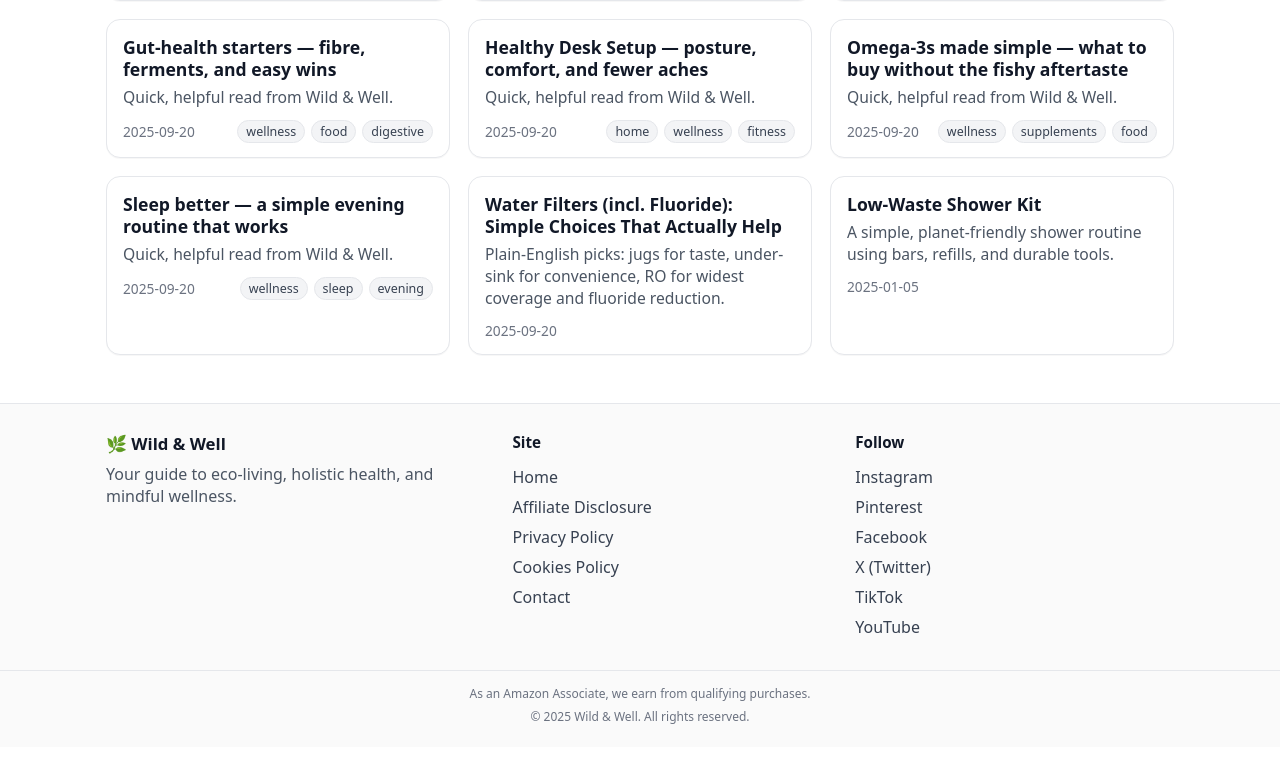
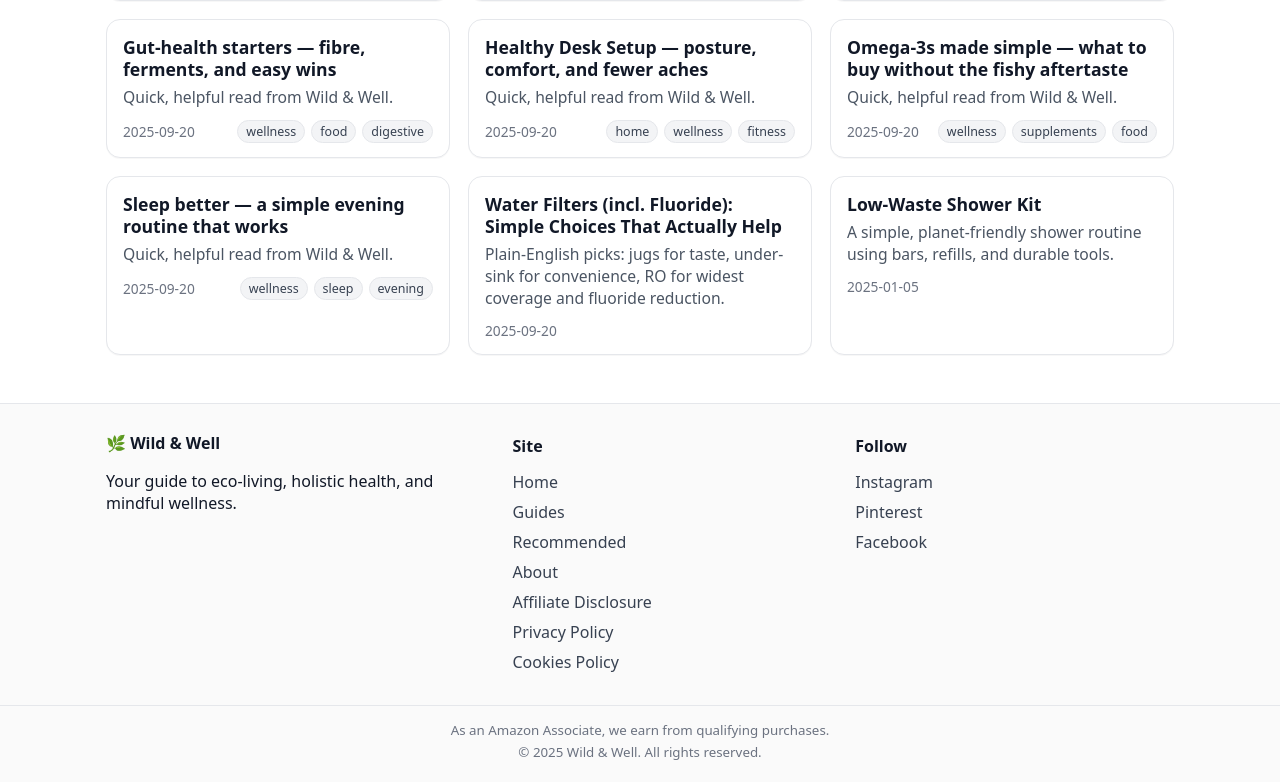
Before and after one commit to dariosandison/Eco---Holistic, a Next.js app: page / in a window 1280 px wide. Shown: the part 1130-1912 px from the top of the page. Before the commit the page ends 1877 px from the top, so only its background shows below. Built offline with nearby package versions, Linux system fonts and the light colour scheme.

Commit message:
Update Footer.js

```diff
--- a/components/Footer.js
+++ b/components/Footer.js
@@ -1,60 +1,33 @@
-// /components/Footer.js
-import React from "react";
-
 export default function Footer() {
   const year = new Date().getFullYear();
   return (
-    <footer className="footer">
-      <div className="wrap">
-        <div className="brand">
-          <div className="logo">🌿 Wild & Well</div>
+    <footer className="site-footer">
+      <div className="container wrap">
+        <div>
+          <div className="logo" style={{fontWeight:800, marginBottom:8}}>🌿 Wild & Well</div>
           <p>Your guide to eco-living, holistic health, and mindful wellness.</p>
         </div>
-
-        <nav className="links">
+        <nav>
           <h4>Site</h4>
           <a href="/">Home</a>
-          <a href="/disclosure">Affiliate Disclosure</a>
-          <a href="/privacy">Privacy Policy</a>
-          <a href="/cookies">Cookies Policy</a>
-          <a href="mailto:hello@wild-and-well.store">Contact</a>
+          <a href="/guides/">Guides</a>
+          <a href="/recommended/">Recommended</a>
+          <a href="/about/">About</a>
+          <a href="/disclosure/">Affiliate Disclosure</a>
+          <a href="/privacy/">Privacy Policy</a>
+          <a href="/cookies/">Cookies Policy</a>
         </nav>
-
-        <nav className="social">
+        <nav>
           <h4>Follow</h4>
-          {/* TODO: replace with your real profiles */}
-          <a href="https://instagram.com/yourhandle" target="_blank" rel="me noopener noreferrer">Instagram</a>
-          <a href="https://pinterest.com/yourhandle" target="_blank" rel="me noopener noreferrer">Pinterest</a>
-          <a href="https://www.facebook.com/yourpage" target="_blank" rel="me noopener noreferrer">Facebook</a>
-          <a href="https://twitter.com/yourhandle" target="_blank" rel="me noopener noreferrer">X (Twitter)</a>
-          <a href="https://www.tiktok.com/@yourhandle" target="_blank" rel="me noopener noreferrer">TikTok</a>
-          <a href="https://www.youtube.com/@yourhandle" target="_blank" rel="me noopener noreferrer">YouTube</a>
+          <a href="https://instagram.com/" target="_blank" rel="noreferrer">Instagram</a>
+          <a href="https://pinterest.com/" target="_blank" rel="noreferrer">Pinterest</a>
+          <a href="https://facebook.com/" target="_blank" rel="noreferrer">Facebook</a>
         </nav>
       </div>
-
       <div className="legal">
-        <small>As an Amazon Associate, we earn from qualifying purchases.</small>
+        <small>As an Amazon Associate, we earn from qualifying purchases.</small><br/>
         <small>© {year} Wild & Well. All rights reserved.</small>
       </div>
-
-      <style jsx>{`
-        .footer { border-top: 1px solid #e5e7eb; margin-top: 48px; background: #fafafa; }
-        .wrap {
-          max-width: 1100px; margin: 0 auto; padding: 28px 16px;
-          display: grid; grid-template-columns: 1.2fr 1fr 1fr; gap: 24px;
-        }
-        .logo { font-weight: 700; font-size: 1.05rem; margin-bottom: 8px; }
-        h4 { margin: 0 0 10px; font-size: 0.95rem; color: #111827; }
-        a { display: block; color: #374151; padding: 4px 0; text-decoration: none; }
-        a:hover { text-decoration: underline; }
-        p { color: #4b5563; margin: 0; }
-        .legal {
-          border-top: 1px solid #e5e7eb; padding: 14px 16px 22px;
-          display: flex; flex-direction: column; gap: 6px; align-items: center;
-          color: #6b7280; font-size: 0.9rem;
-        }
-        @media (max-width: 800px) { .wrap { grid-template-columns: 1fr; } }
-      `}</style>
     </footer>
   );
 }
```
